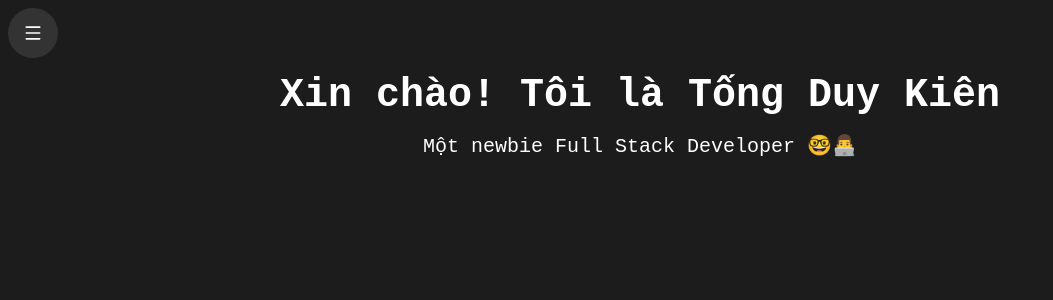
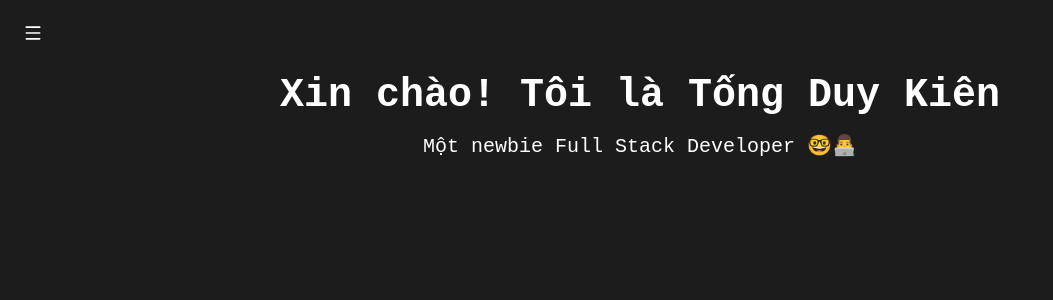
Before and after one commit to kencrimsonIT/Portfolio, a React (Create React App) app: page / in a window 1280 px wide. Shown: the top 300 px of the page, without its empty margins (0-1053 px from the left). Built offline with nearby package versions, Linux system fonts and the light colour scheme.

Commit message:
FIX: Change the layout of menu button, list items, and submenu

```diff
--- a/src/Layouts/Menubar.css
+++ b/src/Layouts/Menubar.css
@@ -12,13 +12,11 @@ li {
     font-size: 1.1rem;
     cursor: pointer;
     padding: 16px;
-    width: 150px;
 }
 
 /* Menu button */
 .menu-btn {
-    background-color: #333333;
-    border: 2px solid #333333;
+    border: none;
     border-radius: 50%;
     width: 50px;
     height: 50px;
@@ -31,11 +29,6 @@ li {
 
 .menu-btn:hover {
     transform: scale(1.1);
-    box-shadow: 0 4px 12px rgba(0, 0, 0, 1);
-}
-
-.menu-btn svg {
-    background-color: #333333;
 }
 
 /* Submenu */
@@ -43,15 +36,23 @@ li {
     position: absolute;
     top: 60px;
     left: 25px;
-    width: 200px;
+    width: 150px;
     border-radius: 10px;
-    box-shadow: 0 4px 12px rgba(0, 0, 0, 1);
+    box-shadow: 0 4px 12px rgba(250, 250, 250, 1);
     padding: 0;
+    margin: 0;
     z-index: 1000;
     opacity: 0;
     visibility: hidden;
     transition: opacity 0.3s ease, transform 0.3s ease;
     transform: translateY(-10px);
+    overflow: hidden;
+
+}
+
+.submenu li {
+    width: 100%;
+    box-sizing: border-box;
 }
 
 .submenu.show {
@@ -60,8 +61,9 @@ li {
     transform: translateY(0);
 }
 
-/* Hover */
+/* List hover */
 .bio:hover {
+    width: 150px;
     font-weight: bold;
     color: #1c1c1c;
     background-color: #f5f5f5;
@@ -70,6 +72,7 @@ li {
 }
 
 .education:hover {
+    width: 150px;
     font-weight: bold;
     color: #1c1c1c;
     background-color: #f5f5f5;
@@ -78,6 +81,7 @@ li {
 }
 
 .skills:hover {
+    width: 150px;
     font-weight: bold;
     color: #1c1c1c;
     background-color: #f5f5f5;
@@ -86,6 +90,7 @@ li {
 }
 
 .project:hover {
+    width: 150px;
     font-weight: bold;
     color: #1c1c1c;
     background-color: #f5f5f5;
@@ -94,9 +99,12 @@ li {
 }
 
 .contact:hover {
+    width: 150px;
     font-weight: bold;
     color: #1c1c1c;
     background-color: #f5f5f5;
     border-radius: 10px;
     transition: background-color 0.1s ease;
 }
+
+/* Icon SVG */
```
